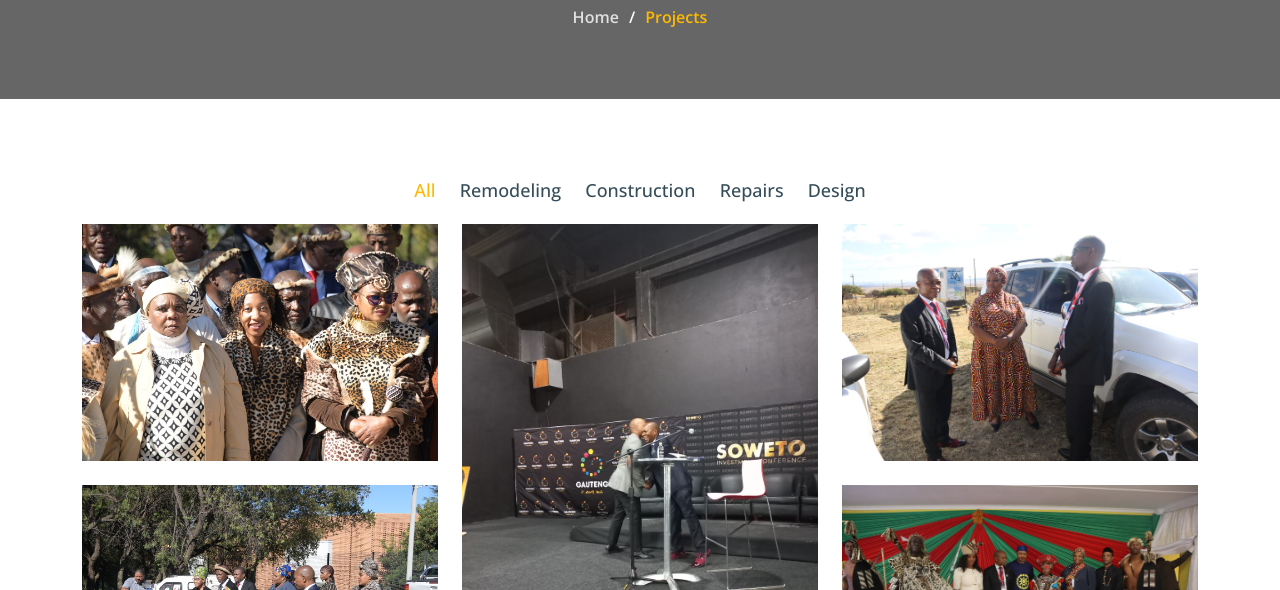
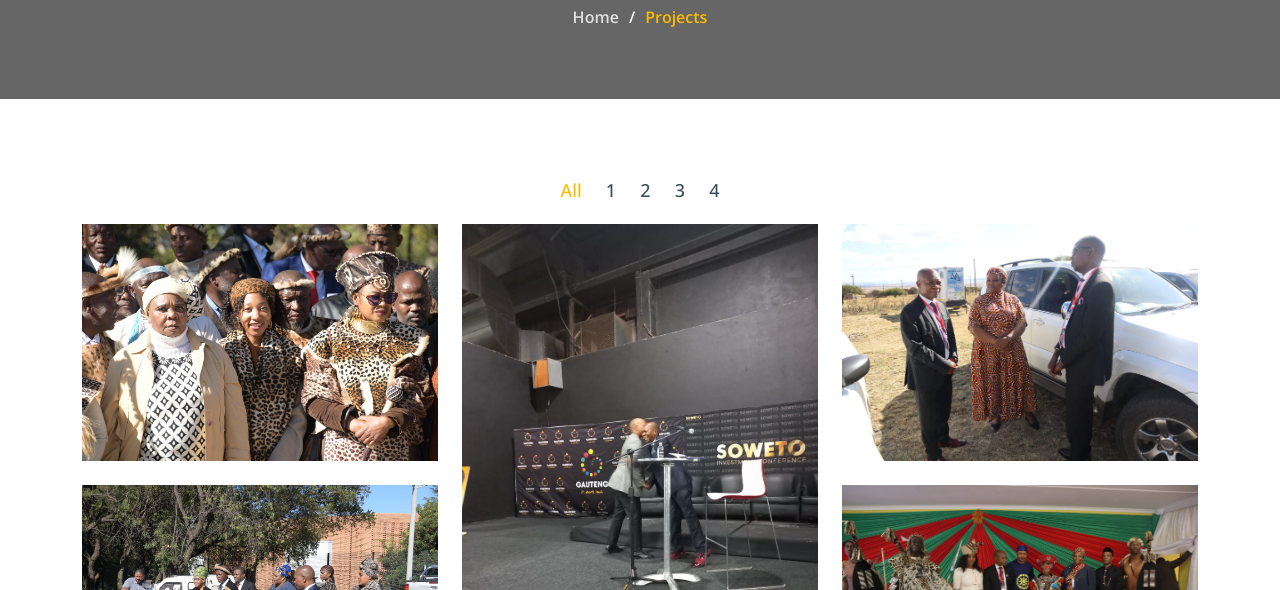
Before and after one commit to Gus-Co/DRLM, a plain HTML site: page projects.html in a window 1280 px wide. Shown: the part 210-800 px from the top of the page. Drawn offline with nearby package versions, Linux system fonts and the light colour scheme.

Commit message:
Update projects.html

```diff
--- a/projects.html
+++ b/projects.html
@@ -106,10 +106,10 @@
 
           <ul class="portfolio-flters" data-aos="fade-up" data-aos-delay="100">
             <li data-filter="*" class="filter-active">All</li>
-            <li data-filter=".filter-remodeling">Remodeling</li>
-            <li data-filter=".filter-construction">Construction</li>
-            <li data-filter=".filter-repairs">Repairs</li>
-            <li data-filter=".filter-design">Design</li>
+            <li data-filter=".filter-remodeling">1</li>
+            <li data-filter=".filter-construction">2</li>
+            <li data-filter=".filter-repairs">3</li>
+            <li data-filter=".filter-design">4</li>
           </ul><!-- End Projects Filters -->
 
           <div class="row gy-4 portfolio-container" data-aos="fade-up" data-aos-delay="200">
```
